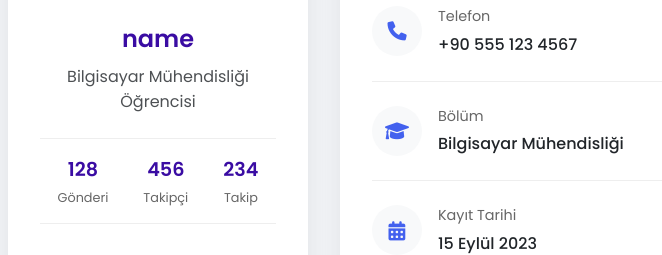
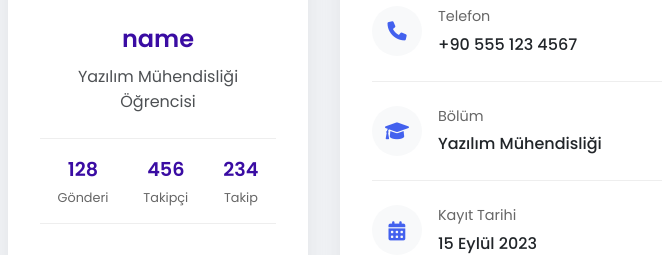
Before and after one commit to ugurboz/FiratUni-Social_WebSite, a plain HTML site: page main/profil/profil_screen.html in a window 1280 px wide. Shown: the part 281-536 px from the top of the page, 64-726 px from the left. Drawn offline with Linux system fonts and the light colour scheme; sample sign-in values are in the browser's storage.

Commit message:
yazılım

```diff
--- a/main/profil/profil_backend.js
+++ b/main/profil/profil_backend.js
@@ -6,7 +6,7 @@ const usersDB = {
         username: 'admin',
         email: 'admin@firat.edu.tr',
         phone: '+90 555 123 4567',
-        department: 'Bilgisayar Mühendisliği',
+        department: 'Yazılım Mühendisliği',
         joinDate: '01.09.2023',
         stats: {
             posts: 150,
--- a/main/profil/profil_screen.html
+++ b/main/profil/profil_screen.html
@@ -374,7 +374,7 @@
             <div class="profile-card">
                 <div class="profile-avatar" id="profileAvatar">U</div>
                 <h2 class="profile-name" id="profileName">Kullanıcı Adı</h2>
-                <p class="profile-title" id="profileTitle">Bilgisayar Mühendisliği Öğrencisi</p>
+                <p class="profile-title" id="profileTitle">Yazılım Mühendisliği Öğrencisi</p>
 
                 <div class="profile-stats">
                     <div class="stat-item">
@@ -428,7 +428,7 @@
                 </div>
                 <div class="info-content">
                     <div class="info-label">Bölüm</div>
-                    <div class="info-value" id="profileDepartment">Bilgisayar Mühendisliği</div>
+                    <div class="info-value" id="profileDepartment">Yazılım Mühendisliği</div>
                 </div>
             </div>
 
@@ -573,8 +573,8 @@
                 username: username,
                 email: `${username}@firat.edu.tr`,
                 phone: '+90 555 123 4567',
-                department: 'Bilgisayar Mühendisliği',
-                title: 'Bilgisayar Mühendisliği Öğrencisi',
+                department: 'Yazılım Mühendisliği',
+                title: 'Yazılım Mühendisliği Öğrencisi',
                 joinDate: new Date('2023-09-15').toISOString(),
                 stats: {
                     posts: 128,
```
